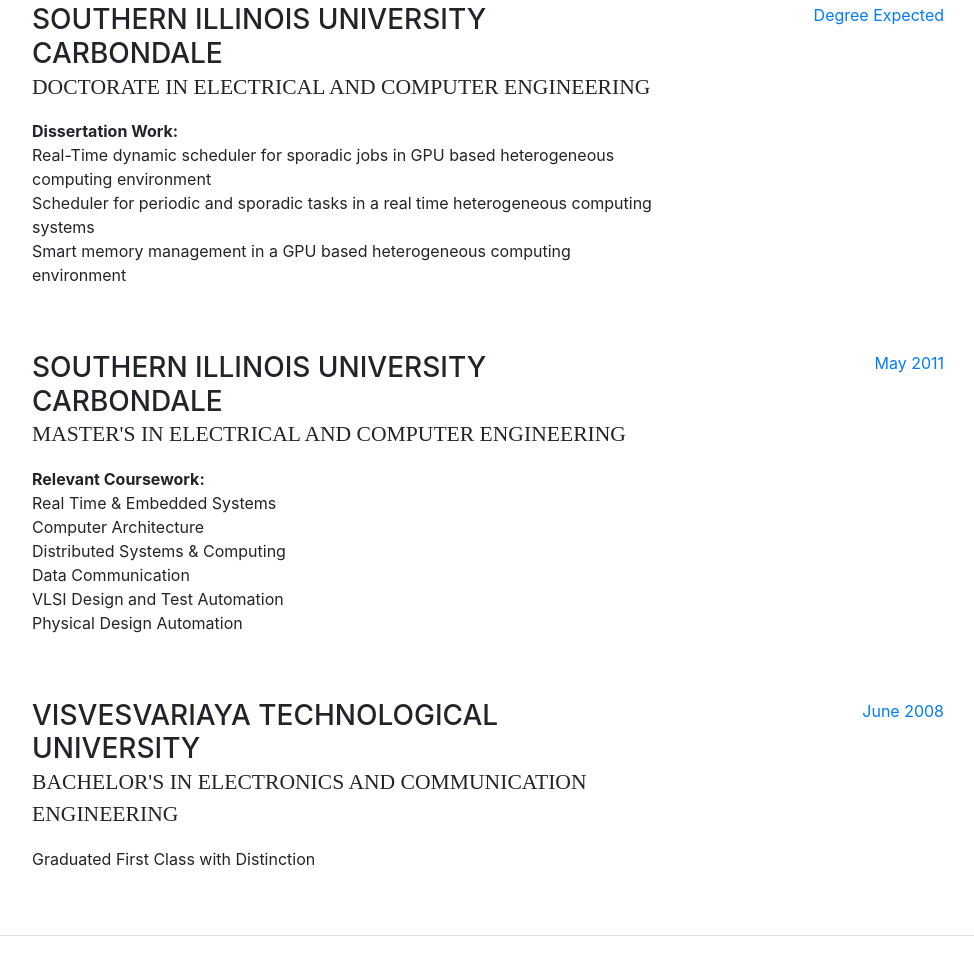
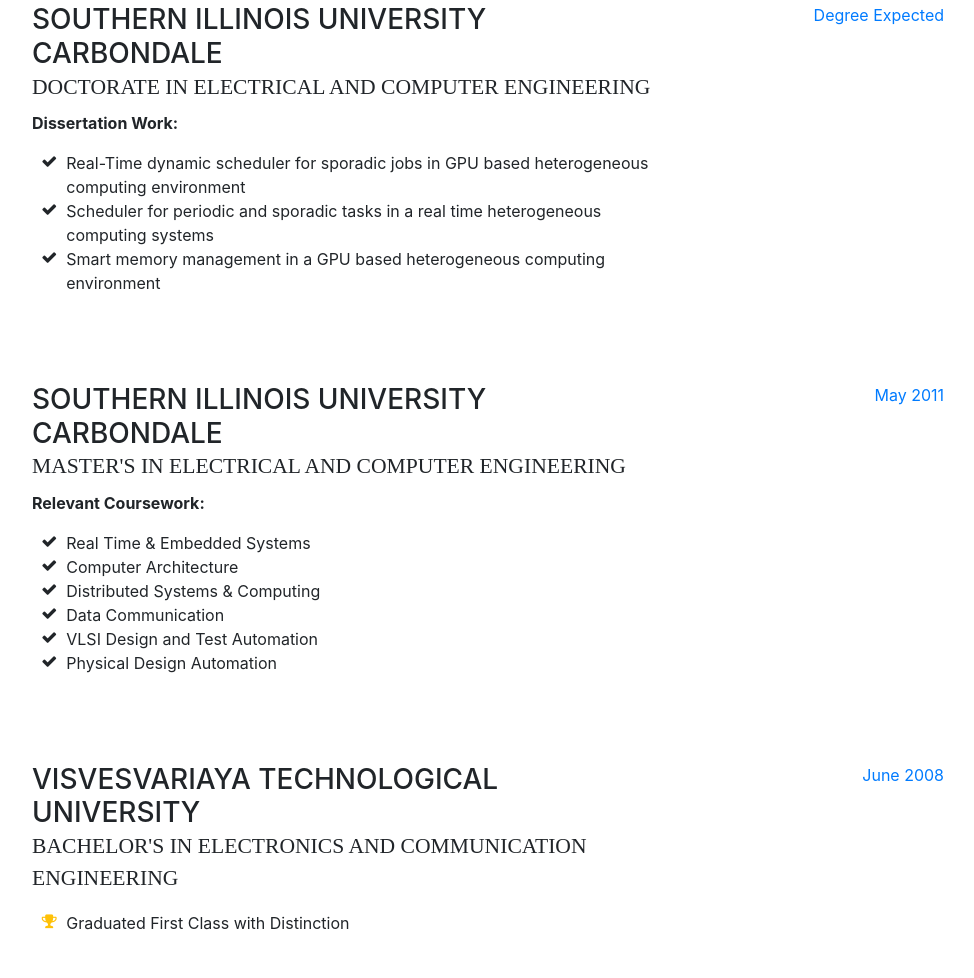
Before and after one commit to kiritigowda/kiritigowda.github.io, a website with bundled scripts: page index.html in a window 1280 px wide. Shown: the part 3234-4212 px from the top of the page, without its empty margins (288-1262 px from the left). Built offline with nearby package versions, Linux system fonts and the light colour scheme; a web font is replaced by a local one.

Commit message:
Education Edits

```diff
--- a/index.html
+++ b/index.html
@@ -288,12 +288,23 @@
             <div class="resume-item d-flex flex-column flex-md-row mb-5">
             <div class="resume-content mr-auto">
               <h3 class="mb-0">Southern Illinois University Carbondale</h3>
-              <div class="subheading mb-3">Doctorate in Electrical and Computer Engineering</div>
+              <div class="subheading mb-2">Doctorate in Electrical and Computer Engineering</div>
                 <p>
                   <b>Dissertation Work:</b><br>
-                  Real-Time dynamic scheduler for sporadic jobs in GPU based heterogeneous computing environment<br>
-                  Scheduler for periodic and sporadic tasks in a real time heterogeneous computing systems<br>
-                  Smart memory management in a GPU based heterogeneous computing environment<br>
+                  <ul class="fa-ul mb-0">
+                		<li>
+                  			<i class="fa-li fa fa-check"></i>
+                  				Real-Time dynamic scheduler for sporadic jobs in GPU based heterogeneous computing environment
+                  		</li>
+                		<li>
+                  			<i class="fa-li fa fa-check"></i>
+                  				Scheduler for periodic and sporadic tasks in a real time heterogeneous computing systems
+                  		</li>
+                		<li>
+                  			<i class="fa-li fa fa-check"></i>
+                  				Smart memory management in a GPU based heterogeneous computing environment
+                  		</li>
+              		</ul><br>
                 </p>
             </div>
             <div class="resume-date text-md-right">
@@ -304,15 +315,35 @@
           <div class="resume-item d-flex flex-column flex-md-row mb-5">
             <div class="resume-content mr-auto">
               <h3 class="mb-0">Southern Illinois University Carbondale</h3>
-              <div class="subheading mb-3">Master's in Electrical and Computer Engineering</div>
+              <div class="subheading mb-2">Master's in Electrical and Computer Engineering</div>
                 <p>
-                  <b>Relevant Coursework:</b><br>
-                  Real Time & Embedded Systems<br>
-                  Computer Architecture<br>
-                  Distributed Systems & Computing<br>
-                  Data Communication<br>
-                  VLSI Design and Test Automation<br>
-                  Physical Design Automation<br>
+                	<b>Relevant Coursework:</b><br>
+                	<ul class="fa-ul mb-0">
+                		<li>
+                  			<i class="fa-li fa fa-check"></i>
+                  				Real Time & Embedded Systems
+                  		</li>
+                		<li>
+                  			<i class="fa-li fa fa-check"></i>
+                  				Computer Architecture
+                  		</li>
+                		<li>
+                  			<i class="fa-li fa fa-check"></i>
+                  				Distributed Systems & Computing
+                  		</li>
+                		<li>
+                  			<i class="fa-li fa fa-check"></i>
+                  				Data Communication
+                  		</li>
+                		<li>
+                			<i class="fa-li fa fa-check"></i>
+                				VLSI Design and Test Automation
+                		</li>
+                		<li>
+                			<i class="fa-li fa fa-check"></i>
+                				Physical Design Automation
+                		</li>
+              		</ul><br>
                 </p>
             </div>
             <div class="resume-date text-md-right">
@@ -323,8 +354,15 @@
           <div class="resume-item d-flex flex-column flex-md-row">
             <div class="resume-content mr-auto">
               <h3 class="mb-0">Visvesvariaya Technological University</h3>
-              <div class="subheading mb-3">Bachelor's in Electronics and Communication Engineering</div>
-                <p>Graduated First Class with Distinction</p>
+              <div class="subheading mb-2">Bachelor's in Electronics and Communication Engineering</div>
+                <p>
+                	<ul class="fa-ul mb-0">
+            			<li>
+              				<i class="fa-li fa fa-trophy text-warning"></i>
+              				Graduated First Class with Distinction
+              			</li>
+                  	</ul><br>
+                </p>
             </div>
             <div class="resume-date text-md-right">
               <span class="text-primary">June 2008</span>
```
